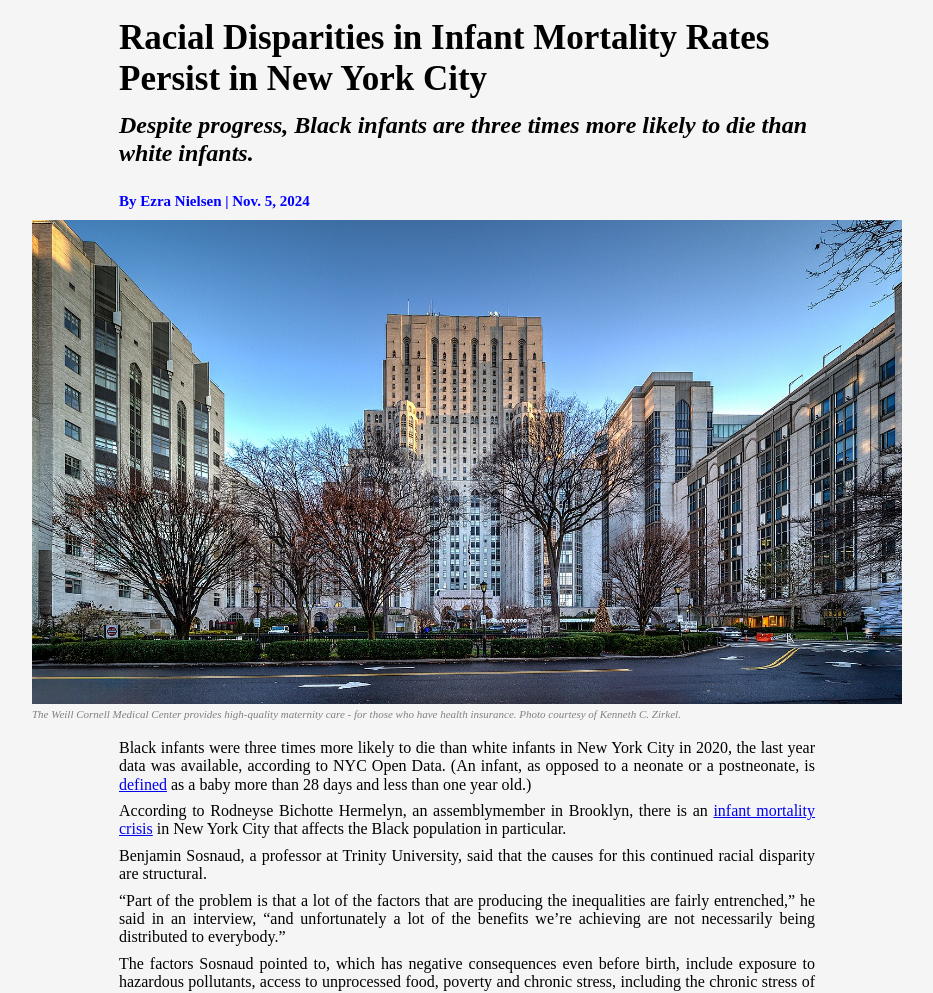
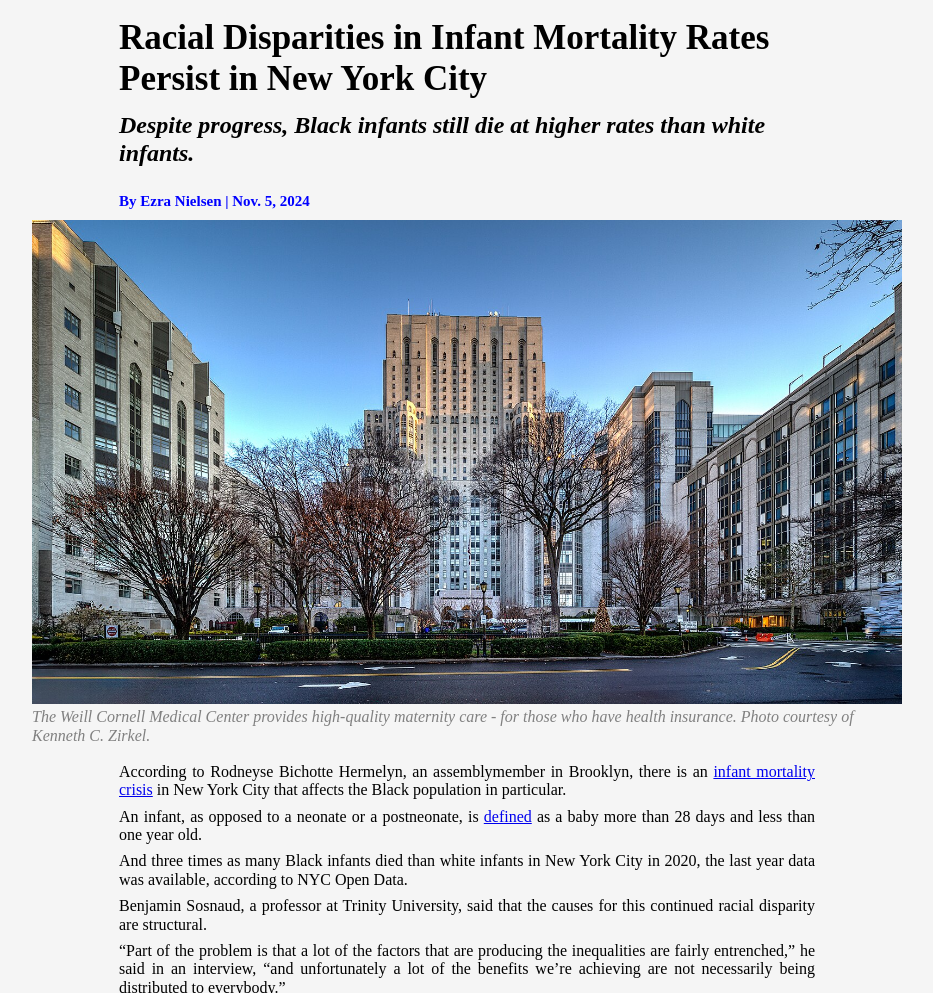
Before and after one commit to enielsen101/infant_mortality, a plain HTML site: page index.html in a window 1280 px wide. Shown: the top 993 px of the page, without its empty margins (173-1106 px from the left). Drawn offline with nearby package versions, Linux system fonts and the light colour scheme.

Commit message:
Add files via upload

```diff
--- a/index.html
+++ b/index.html
@@ -14,14 +14,14 @@
 
 	<div class="container">
 
-<!-- div fro headine, deck and byline starts here -->
+<!-- div for headine, deck and byline starts here -->
 
 	<div class="headline">
 
 	<h1>Racial Disparities in Infant Mortality Rates Persist in New York City</h1>
 
 
-	<h2>Despite progress, Black infants are three times more likely to die than white infants.</h2>
+	<h2>Despite progress, Black infants still die at higher rates than white infants.</h2>
 
 
 	<h3> By Ezra Nielsen | Nov. 5, 2024</h3>
@@ -42,11 +42,15 @@
 <div class="text">
 
 	<p>
-		Black infants were three times more likely to die than white infants in New York City in 2020, the last year data was available, according to NYC Open Data. (An infant, as opposed to a neonate or a postneonate, is <a href="https://www.health.gov.za/wp-content/uploads/2021/02/AgeDefinitions2012.pdf">defined</a> as a baby more than 28 days and less than one year old.)
+		According to Rodneyse Bichotte Hermelyn, an assemblymember in Brooklyn, there is an <a href="https://spectrumlocalnews.com/nys/central-ny/politics/2024/10/15/pregnancy-infant-loss-awareness-month">infant mortality crisis</a> in New York City that affects the Black population in particular.
 	</p>
 
 	<p>
-		According to Rodneyse Bichotte Hermelyn, an assemblymember in Brooklyn, there is an <a href="https://spectrumlocalnews.com/nys/central-ny/politics/2024/10/15/pregnancy-infant-loss-awareness-month">infant mortality crisis</a> in New York City that affects the Black population in particular.
+		An infant, as opposed to a neonate or a postneonate, is <a href="https://www.health.gov.za/wp-content/uploads/2021/02/AgeDefinitions2012.pdf">defined</a> as a baby more than 28 days and less than one year old.
+	</p>
+
+	<p>
+		And three times as many Black infants died than white infants in New York City in 2020, the last year data was available, according to NYC Open Data.
 	</p>
 
 	<p>
--- a/main.css
+++ b/main.css
@@ -75,7 +75,7 @@ figure{
 
 figcaption{
     font-style: italic;
-    font-size: 11px;
+    font-size: 14spx;
     color: gray;
     margin-bottom: 18px;
 }
```
